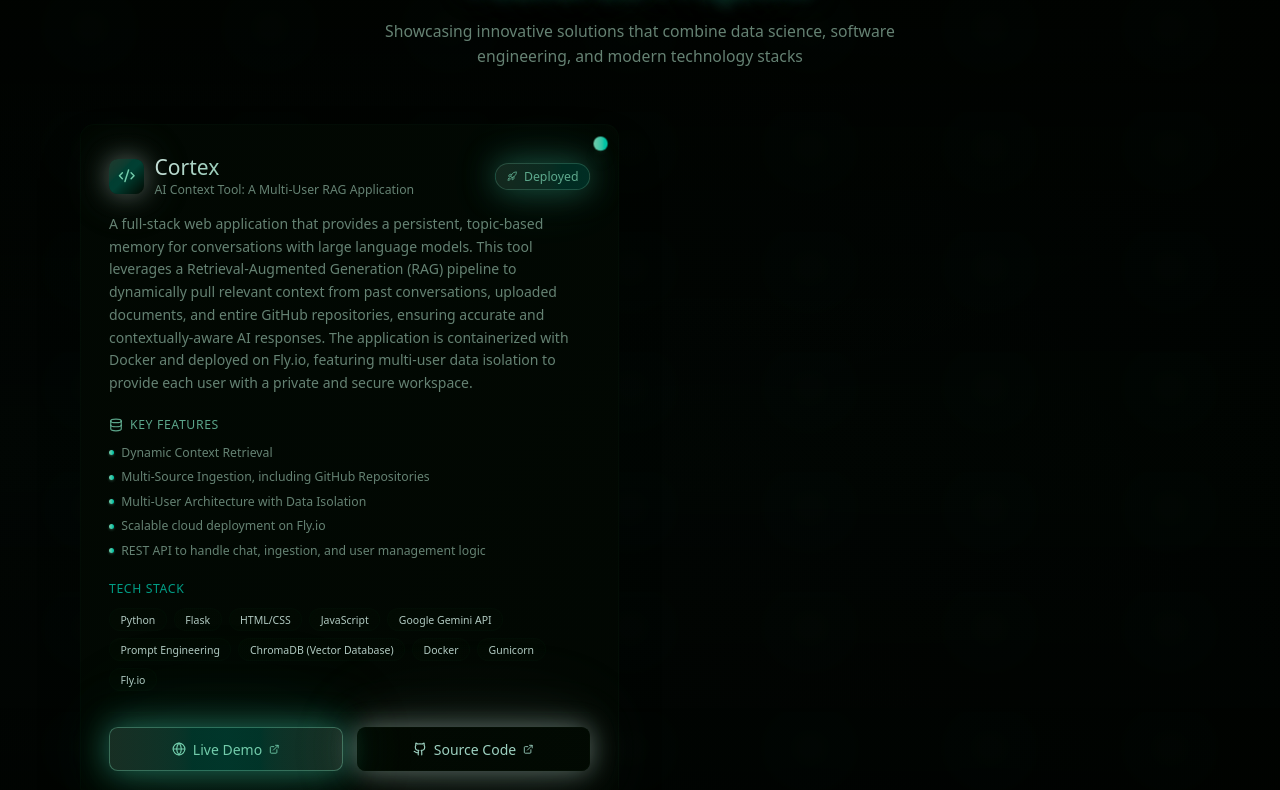
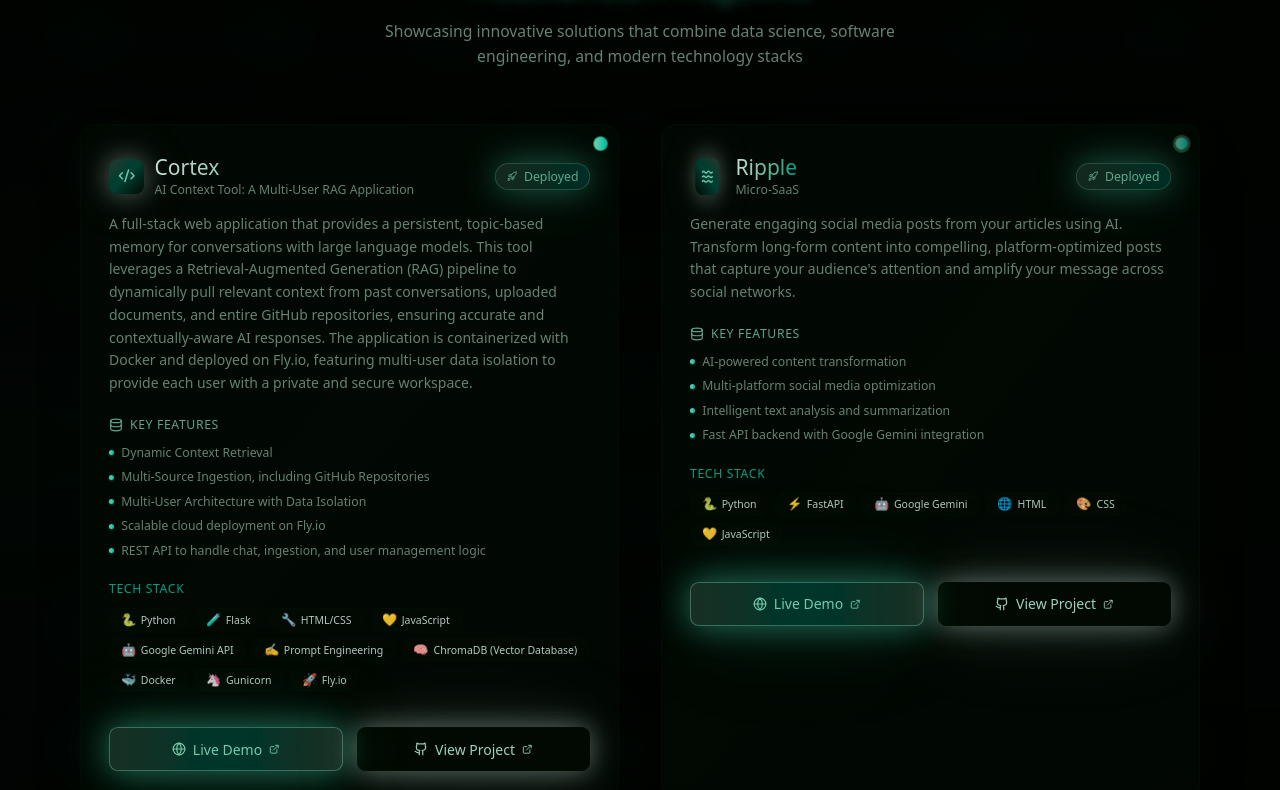
Before and after one commit to RKBobe/portfolio2, a Next.js app: page / in a window 1280 px wide. Shown: the part 2290-3080 px from the top of the page. Built offline with nearby package versions, Linux system fonts and the light colour scheme.

Commit message:
added Ripple project card to Projects

```diff
--- a/src/app/components/Projects.tsx
+++ b/src/app/components/Projects.tsx
@@ -1,16 +1,38 @@
 "use client";
 import { motion } from 'framer-motion';
-import { ExternalLink, Github, Rocket, Code2, Database, Globe } from 'lucide-react';
+import { ExternalLink, Github, Rocket, Code2, Database, Globe, Zap, Waves } from 'lucide-react';
+
+// Tech stack icons mapping
+const techIcons: { [key: string]: string } = {
+  "React": "⚛️",
+  "Node.js": "🟢",
+  "TypeScript": "🔷",
+  "PostgreSQL": "🐘",
+  "Fly.io": "🚀",
+  "Python": "🐍",
+  "FastAPI": "⚡",
+  "Google Gemini": "🤖",
+  "HTML": "🌐",
+  "CSS": "🎨",
+  "JavaScript": "💛",
+  "Flask": "🧪",
+  "Google Gemini API": "🤖",
+  "Prompt Engineering": "✍️",
+  "ChromaDB (Vector Database)": "🧠",
+  "Docker": "🐳",
+  "Gunicorn": "🦄",
+};
 
 const projects = [
   {
     title: "Cortex",
     description: "A full-stack web application that provides a persistent, topic-based memory for conversations with large language models. This tool leverages a Retrieval-Augmented Generation (RAG) pipeline to dynamically pull relevant context from past conversations, uploaded documents, and entire GitHub repositories, ensuring accurate and contextually-aware AI responses. The application is containerized with Docker and deployed on Fly.io, featuring multi-user data isolation to provide each user with a private and secure workspace.",
     technologies: ["Python", "Flask", "HTML/CSS", "JavaScript", "Google Gemini API", "Prompt Engineering", "ChromaDB (Vector Database)", "Docker", "Gunicorn", "Fly.io"],
-    liveUrl: "https://cortex-tfu-ua.fly.dev", // Replace with your actual Fly URL
-    githubUrl: "https://github.com/RKBobe/cortex", // Replace with your actual GitHub URL
+    liveUrl: "https://cortex-tfu-ua.fly.dev",
+    githubUrl: "https://github.com/RKBobe/cortex",
     status: "Deployed",
     category: "AI Context Tool: A Multi-User RAG Application",
+    icon: Code2,
     highlights: [
       "Dynamic Context Retrieval",
       "Multi-Source Ingestion, including GitHub Repositories",
@@ -18,8 +40,23 @@
       "Scalable cloud deployment on Fly.io",
       "REST API to handle chat, ingestion, and user management logic"
     ]
+  },
+  {
+    title: "Ripple",
+    description: "Generate engaging social media posts from your articles using AI. Transform long-form content into compelling, platform-optimized posts that capture your audience's attention and amplify your message across social networks.",
+    technologies: ["Python", "FastAPI", "Google Gemini", "HTML", "CSS", "JavaScript"],
+    liveUrl: "https://ripple-rho3.onrender.com", // Updated
+    githubUrl: "https://github.com/RKBobe/Ripple", // Updated
+    status: "Deployed", // Updated from "In Development"
+    category: "Micro-SaaS",
+    icon: Waves,
+    highlights: [
+      "AI-powered content transformation",
+      "Multi-platform social media optimization",
+      "Intelligent text analysis and summarization",
+      "Fast API backend with Google Gemini integration"
+    ]
   }
-  // Add more projects here as you complete them
 ];
 
 export function Projects() {
@@ -80,10 +117,21 @@
                     <div className="flex items-center gap-3">
                       <motion.div
                         className="w-10 h-10 bg-gradient-to-br from-primary/25 via-accent/30 to-secondary/20 rounded-lg flex items-center justify-center shadow-lg shadow-background/30 glow-silver"
-                        whileHover={{ rotate: 180, scale: 1.1 }}
-                        transition={{ duration: 0.6 }}
+                        whileHover={{
+                          rotate: project.title === 'Ripple' ? 0 : 180,
+                          scale: 1.1
+                        }}
+                        animate={project.title === 'Ripple' ? {
+                          scale: [1, 1.05, 1],
+                          rotateY: [0, 360],
+                        } : {}}
+                        transition={project.title === 'Ripple' ? {
+                          duration: 4,
+                          repeat: Infinity,
+                          ease: "easeInOut"
+                        } : { duration: 0.6 }}
                       >
-                        <Code2 className="w-5 h-5 text-primary" />
+                        <project.icon className="w-5 h-5 text-primary" />
                       </motion.div>
                       <div>
                         <h3 className="text-2xl bg-gradient-to-r from-foreground via-primary/90 to-accent/80 bg-clip-text text-transparent group-hover:text-glow">
@@ -95,19 +143,29 @@
 
                     {/* Status badge */}
                     <motion.div
-                      className="flex items-center gap-2 px-3 py-1 bg-gradient-to-r from-primary/20 to-accent/25 border border-primary/30 rounded-full text-sm shadow-md shadow-primary/20 glow-phosphorescent"
-                      animate={{
+                      className={`flex items-center gap-2 px-3 py-1 border rounded-full text-sm shadow-md ${
+                        project.status === 'Deployed'
+                          ? 'bg-gradient-to-r from-primary/20 to-accent/25 border-primary/30 shadow-primary/20 glow-phosphorescent'
+                          : 'bg-gradient-to-r from-secondary/20 to-muted/25 border-secondary/30 shadow-secondary/20'
+                      }`}
+                      animate={project.status === 'Deployed' ? {
                         scale: [1, 1.05, 1],
                         opacity: [0.8, 1, 0.8],
-                      }}
+                      } : {}}
                       transition={{
                         duration: 3,
                         repeat: Infinity,
                         ease: "easeInOut"
                       }}
                     >
+                      {project.status === 'Deployed' ? (
                         <Rocket className="w-3 h-3 text-primary" />
-                      <span className="text-primary">{project.status}</span>
+                      ) : (
+                        <Zap className="w-3 h-3 text-accent" />
+                      )}
+                      <span className={project.status === 'Deployed' ? 'text-primary' : 'text-accent'}>
+                        {project.status}
+                      </span>
                     </motion.div>
                   </div>
 
@@ -151,9 +209,10 @@
                         viewport={{ once: true }}
                         transition={{ duration: 0.3, delay: 0.8 + idx * 0.1 }}
                         whileHover={{ scale: 1.05, y: -2 }}
-                        className="px-3 py-1 bg-gradient-to-r from-secondary/20 to-muted/30 border border-border/40 rounded-full text-xs text-foreground/90 hover:border-primary/40 hover:shadow-md hover:shadow-primary/20 transition-all duration-300"
+                        className="flex items-center gap-1.5 px-3 py-1 bg-gradient-to-r from-secondary/20 to-muted/30 border border-border/40 rounded-full text-xs text-foreground/90 hover:border-primary/40 hover:shadow-md hover:shadow-primary/20 transition-all duration-300"
                       >
-                        {tech}
+                        <span className="text-sm leading-none">{techIcons[tech] || '🔧'}</span>
+                        <span>{tech}</span>
                       </motion.span>
                     ))}
                   </div>
@@ -161,6 +220,7 @@
 
                 {/* Action buttons */}
                 <div className="relative flex gap-4 pt-4 border-t border-border/30">
+                  {project.liveUrl ? (
                     <motion.a
                       href={project.liveUrl}
                       target="_blank"
@@ -173,6 +233,14 @@
                       <span>Live Demo</span>
                       <ExternalLink className="w-3 h-3" />
                     </motion.a>
+                  ) : (
+                    <motion.div
+                      className="flex-1 flex items-center justify-center gap-2 px-4 py-3 bg-gradient-to-r from-muted/20 via-muted/25 to-muted/20 border border-muted/40 rounded-lg text-muted-foreground cursor-not-allowed"
+                    >
+                      <Globe className="w-4 h-4 opacity-50" />
+                      <span>Demo Soon</span>
+                    </motion.div>
+                  )}
 
                   <motion.a
                     href={project.githubUrl}
@@ -183,13 +251,56 @@
                     className="flex-1 flex items-center justify-center gap-2 px-4 py-3 bg-gradient-to-r from-secondary/20 via-muted/25 to-secondary/20 border border-secondary/40 rounded-lg text-secondary-foreground hover:border-accent/60 hover:shadow-lg hover:shadow-accent/30 transition-all duration-300 glow-silver hover:glow-accent"
                   >
                     <Github className="w-4 h-4" />
-                    <span>Source Code</span>
+                    <span>View Project</span>
                     <ExternalLink className="w-3 h-3" />
                   </motion.a>
                 </div>
               </div>
 
-              {/* Floating corner accent */}
+              {/* Floating corner accent with ripple effect for Ripple project */}
+              {project.title === 'Ripple' ? (
+                <motion.div
+                  className="absolute top-4 right-4"
+                  animate={{
+                    scale: [1, 1.5, 1],
+                    opacity: [0.6, 1, 0.6],
+                  }}
+                  transition={{
+                    duration: 2,
+                    repeat: Infinity,
+                    ease: "easeInOut",
+                  }}
+                >
+                  <div className="relative">
+                    <div className="w-3 h-3 bg-gradient-to-r from-primary to-accent rounded-full shadow-lg shadow-primary/40" />
+                    <motion.div
+                      className="absolute inset-0 w-3 h-3 border-2 border-primary/50 rounded-full"
+                      animate={{
+                        scale: [1, 2, 3],
+                        opacity: [1, 0.5, 0],
+                      }}
+                      transition={{
+                        duration: 2,
+                        repeat: Infinity,
+                        ease: "easeOut",
+                      }}
+                    />
+                    <motion.div
+                      className="absolute inset-0 w-3 h-3 border-2 border-accent/30 rounded-full"
+                      animate={{
+                        scale: [1, 2.5, 4],
+                        opacity: [0.8, 0.3, 0],
+                      }}
+                      transition={{
+                        duration: 2,
+                        repeat: Infinity,
+                        ease: "easeOut",
+                        delay: 0.4,
+                      }}
+                    />
+                  </div>
+                </motion.div>
+              ) : (
                 <motion.div
                   className="absolute top-4 right-4 w-3 h-3 bg-gradient-to-r from-primary to-accent rounded-full opacity-0 group-hover:opacity-100 shadow-lg shadow-primary/40"
                   animate={{
@@ -203,6 +314,7 @@
                     delay: index * 0.3
                   }}
                 />
+              )}
             </motion.div>
           ))}
         </div>
```
Lines whose indentation alone changed are shown as unchanged.
